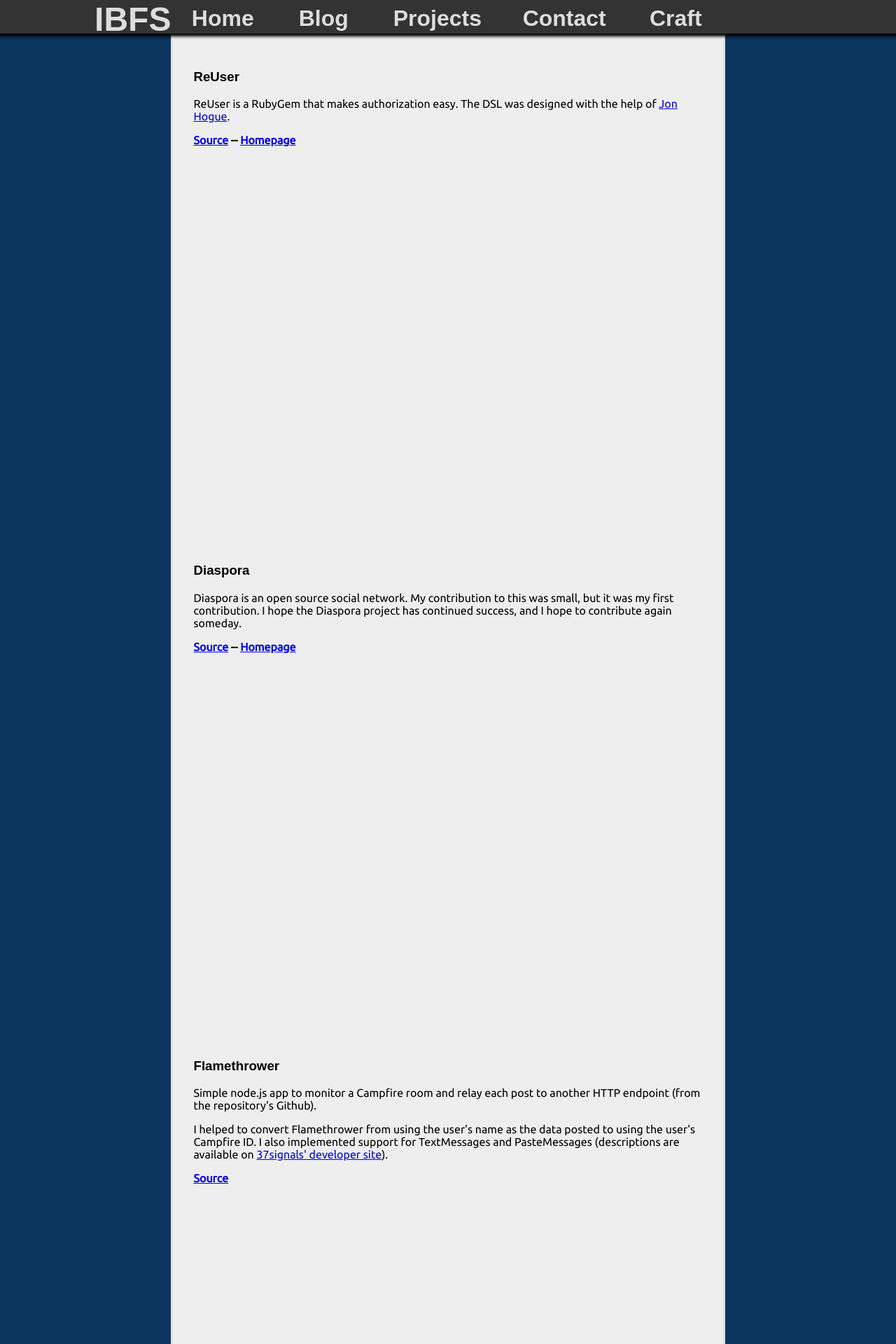
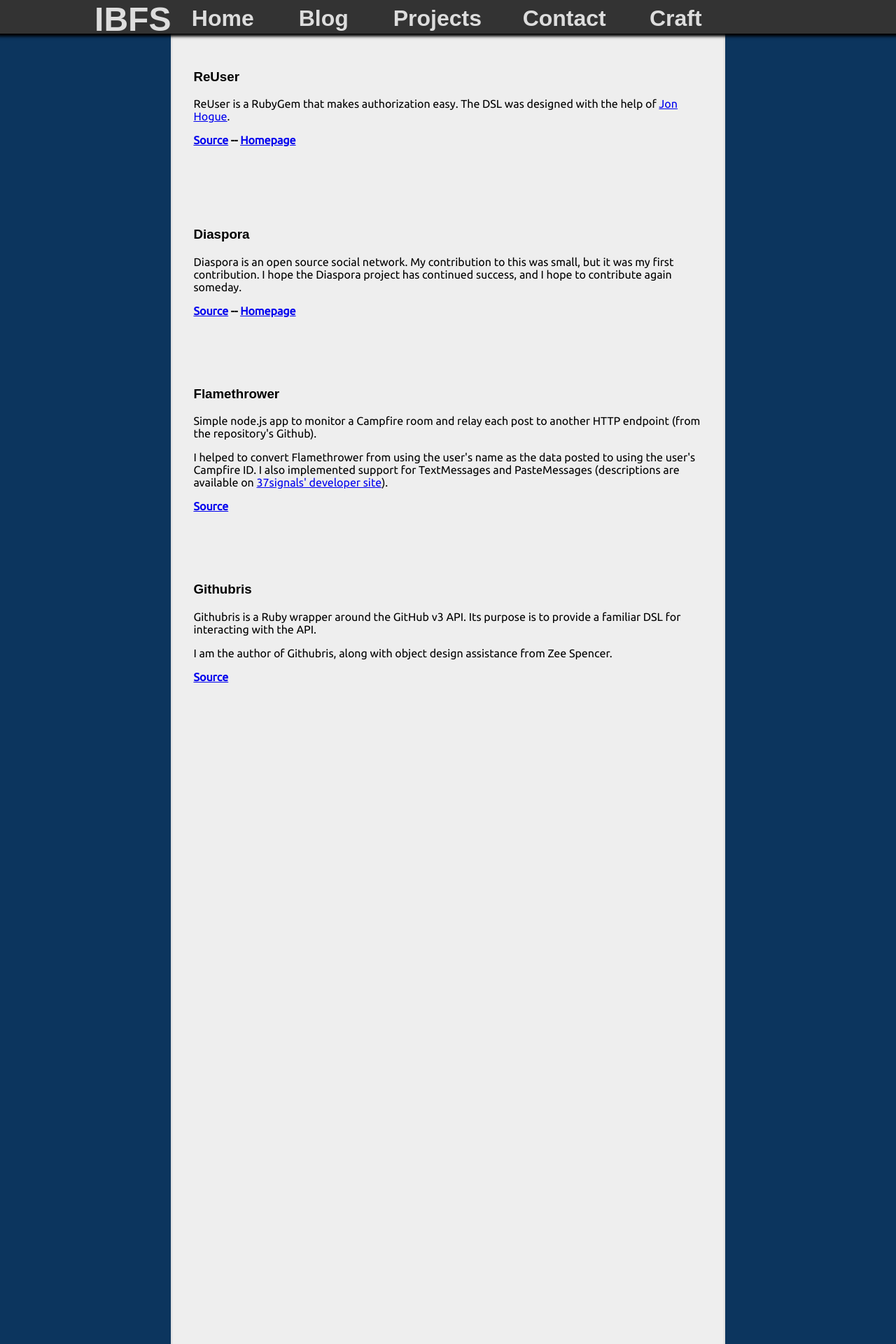
Before and after one commit to isaacsanders/isaacsanders.github.com, a Jekyll site: the page built from projects.html, in a window 1280 px wide. Shown: the top 1920 px of the page at 70% size. Built offline with Jekyll 4.4.1, drawn with Linux system fonts in a browser that asks for light colours; some web fonts are replaced.

Commit message:
Fixed styling that compensated for footer

```diff
--- a/public/stylesheets/site.css
+++ b/public/stylesheets/site.css
@@ -68,7 +68,7 @@ body {
     overflow: auto;
     box-shadow: 0 0 .125em .125em #0b345d, inset 0 0 .125em .125em #ddd; }
     body section article {
-      padding-bottom: 35em; }
+      padding-bottom: 5em; }
   body #content {
     height: 100%;
     overflow: hidden;
--- a/public/stylesheets/site.scss
+++ b/public/stylesheets/site.scss
@@ -99,7 +99,7 @@ body {
     box-shadow: 0 0 .125em .125em #0b345d, inset 0 0 .125em .125em #ddd;
 
     article {
-      padding-bottom: 35em;
+      padding-bottom: 5em;
     }
   }
 
```
